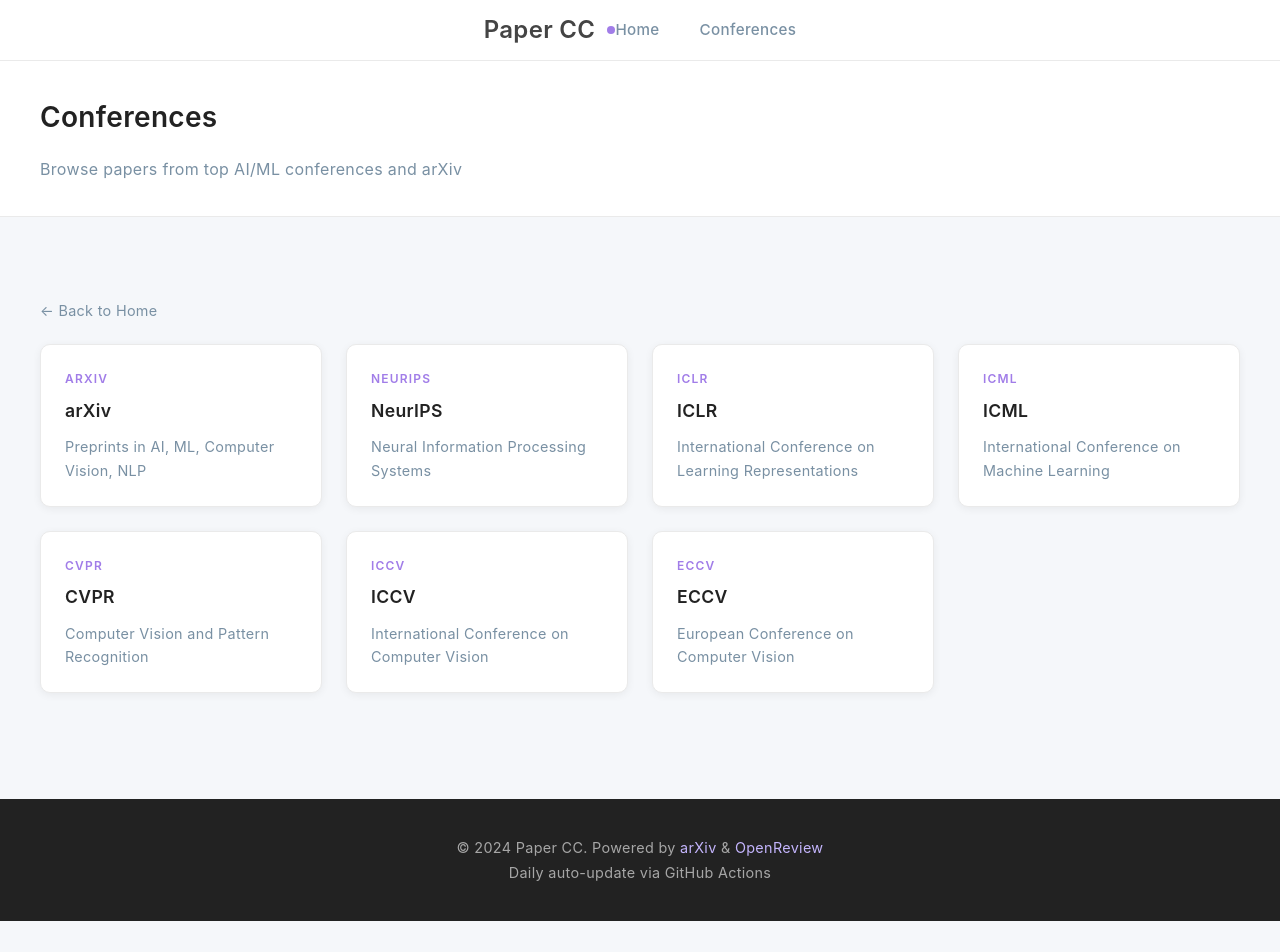
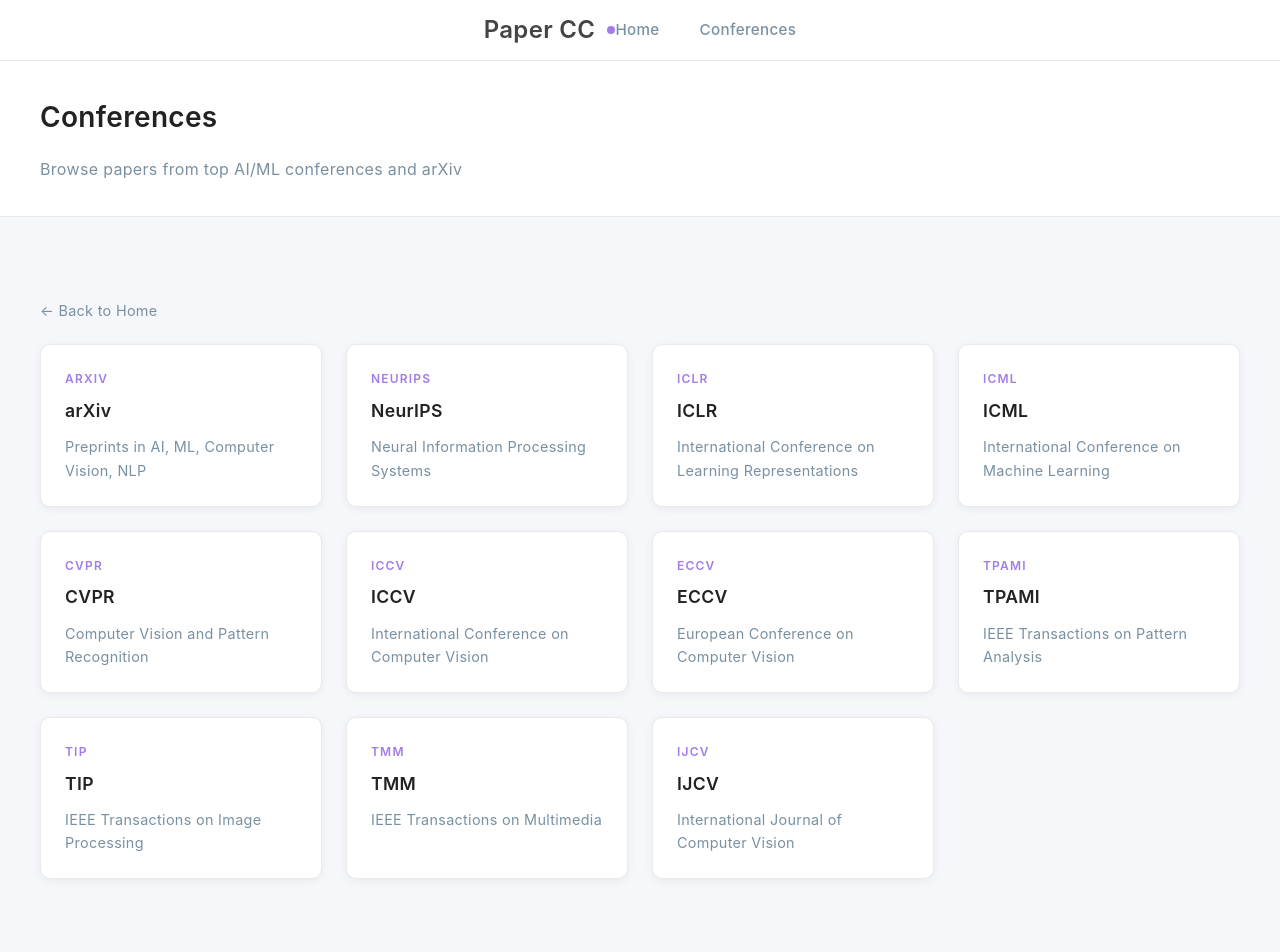
Before and after one commit to yidingcv/paper-copilot, a Next.js app: page /paper-copilot/conferences in a window 1280 px wide. Shown: the top 952 px of the page. Before the commit the page ends 921 px from the top, so only its background shows below. Built offline with nearby package versions, Linux system fonts and the light colour scheme.

Commit message:
Add top journals: TPAMI, TIP, TMM, IJCV
Co-Authored-By: Claude Opus 4.6 <noreply@anthropic.com>

```diff
--- a/app/conferences/[venue]/VenueClient.tsx
+++ b/app/conferences/[venue]/VenueClient.tsx
@@ -12,6 +12,10 @@ const VENUE_INFO: Record<string, { name: string; desc: string }> = {
   cvpr: { name: 'CVPR', desc: 'Computer Vision and Pattern Recognition' },
   iccv: { name: 'ICCV', desc: 'International Conference on Computer Vision' },
   eccv: { name: 'ECCV', desc: 'European Conference on Computer Vision' },
+  tpami: { name: 'TPAMI', desc: 'IEEE Transactions on Pattern Analysis and Machine Intelligence' },
+  tip: { name: 'TIP', desc: 'IEEE Transactions on Image Processing' },
+  tmm: { name: 'TMM', desc: 'IEEE Transactions on Multimedia' },
+  ijcv: { name: 'IJCV', desc: 'International Journal of Computer Vision' },
 }
 
 interface VenueClientProps {
--- a/app/conferences/[venue]/page.tsx
+++ b/app/conferences/[venue]/page.tsx
@@ -9,6 +9,10 @@ export function generateStaticParams() {
     { venue: 'cvpr' },
     { venue: 'iccv' },
     { venue: 'eccv' },
+    { venue: 'tpami' },
+    { venue: 'tip' },
+    { venue: 'tmm' },
+    { venue: 'ijcv' },
   ]
 }
 
--- a/app/conferences/page.tsx
+++ b/app/conferences/page.tsx
@@ -8,6 +8,10 @@ const VENUES = [
   { id: 'cvpr', name: 'CVPR', desc: 'Computer Vision and Pattern Recognition' },
   { id: 'iccv', name: 'ICCV', desc: 'International Conference on Computer Vision' },
   { id: 'eccv', name: 'ECCV', desc: 'European Conference on Computer Vision' },
+  { id: 'tpami', name: 'TPAMI', desc: 'IEEE Transactions on Pattern Analysis' },
+  { id: 'tip', name: 'TIP', desc: 'IEEE Transactions on Image Processing' },
+  { id: 'tmm', name: 'TMM', desc: 'IEEE Transactions on Multimedia' },
+  { id: 'ijcv', name: 'IJCV', desc: 'International Journal of Computer Vision' },
 ]
 
 export default function ConferencesPage() {
--- a/app/page.tsx
+++ b/app/page.tsx
@@ -12,6 +12,10 @@ const CONFERENCES = [
   { id: 'cvpr', name: 'CVPR', desc: 'Computer Vision and Pattern Recognition' },
   { id: 'iccv', name: 'ICCV', desc: 'International Conference on Computer Vision' },
   { id: 'eccv', name: 'ECCV', desc: 'European Conference on Computer Vision' },
+  { id: 'tpami', name: 'TPAMI', desc: 'IEEE Transactions on Pattern Analysis' },
+  { id: 'tip', name: 'TIP', desc: 'IEEE Transactions on Image Processing' },
+  { id: 'tmm', name: 'TMM', desc: 'IEEE Transactions on Multimedia' },
+  { id: 'ijcv', name: 'IJCV', desc: 'International Journal of Computer Vision' },
 ]
 
 export default function Home() {
```
